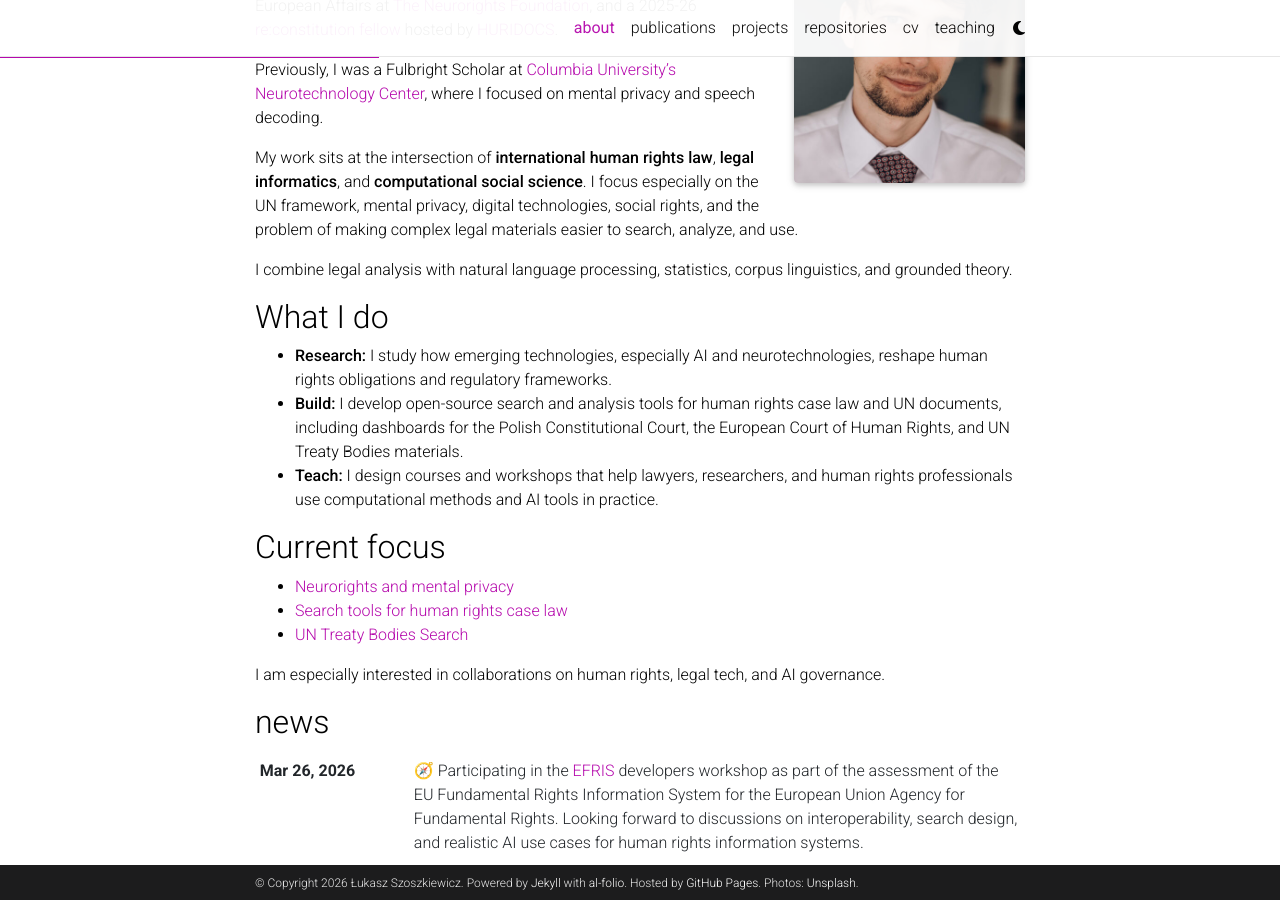
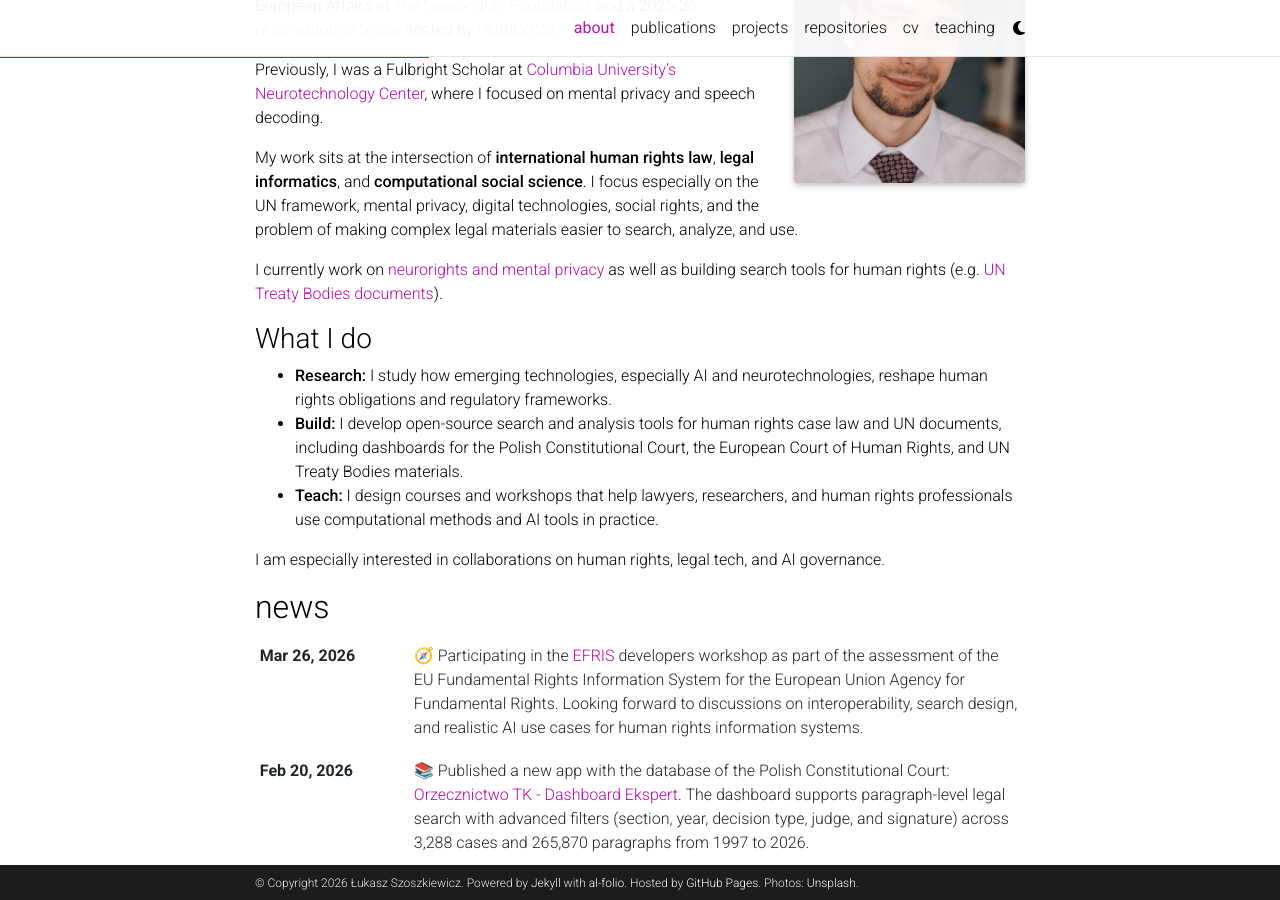
Before and after one commit to lszoszk/lszoszk.github.io, a Jekyll site: the page built from _pages/about.md, in a window 1280 px wide and 900 px high, scrolled down 295 px. Built offline with Jekyll 4.4.1, drawn with Linux system fonts in a browser that asks for light colours; some web fonts are replaced; comment, search, counter and statistics services are not loaded; a style sheet for code colours, icons or effects is not loaded.

```diff
--- a/_pages/about.md
+++ b/_pages/about.md
@@ -23,18 +23,12 @@
 
 My work sits at the intersection of <strong>international human rights law</strong>, <strong>legal informatics</strong>, and <strong>computational social science</strong>. I focus especially on the UN framework, mental privacy, digital technologies, social rights, and the problem of making complex legal materials easier to search, analyze, and use.
 
-I combine legal analysis with natural language processing, statistics, corpus linguistics, and grounded theory.
+I currently work on <a href="https://lszoszk.github.io/projects/neurorights/">neurorights and mental privacy</a> as well as building search tools for human rights (e.g. <a href="https://lszoszk.github.io/projects/generalcomments/">UN Treaty Bodies documents</a>).
 
-## What I do
+### What I do
 
 - <strong>Research:</strong> I study how emerging technologies, especially AI and neurotechnologies, reshape human rights obligations and regulatory frameworks.
 - <strong>Build:</strong> I develop open-source search and analysis tools for human rights case law and UN documents, including dashboards for the Polish Constitutional Court, the European Court of Human Rights, and UN Treaty Bodies materials.
 - <strong>Teach:</strong> I design courses and workshops that help lawyers, researchers, and human rights professionals use computational methods and AI tools in practice.
 
-## Current focus
-
-- <a href="https://lszoszk.github.io/projects/neurorights/">Neurorights and mental privacy</a>
-- <a href="https://lszoszk.github.io/projects/accesstohrinfo/">Search tools for human rights case law</a>
-- <a href="https://lszoszk.github.io/projects/generalcomments/">UN Treaty Bodies Search</a>
-
 I am especially interested in collaborations on human rights, legal tech, and AI governance.
```
